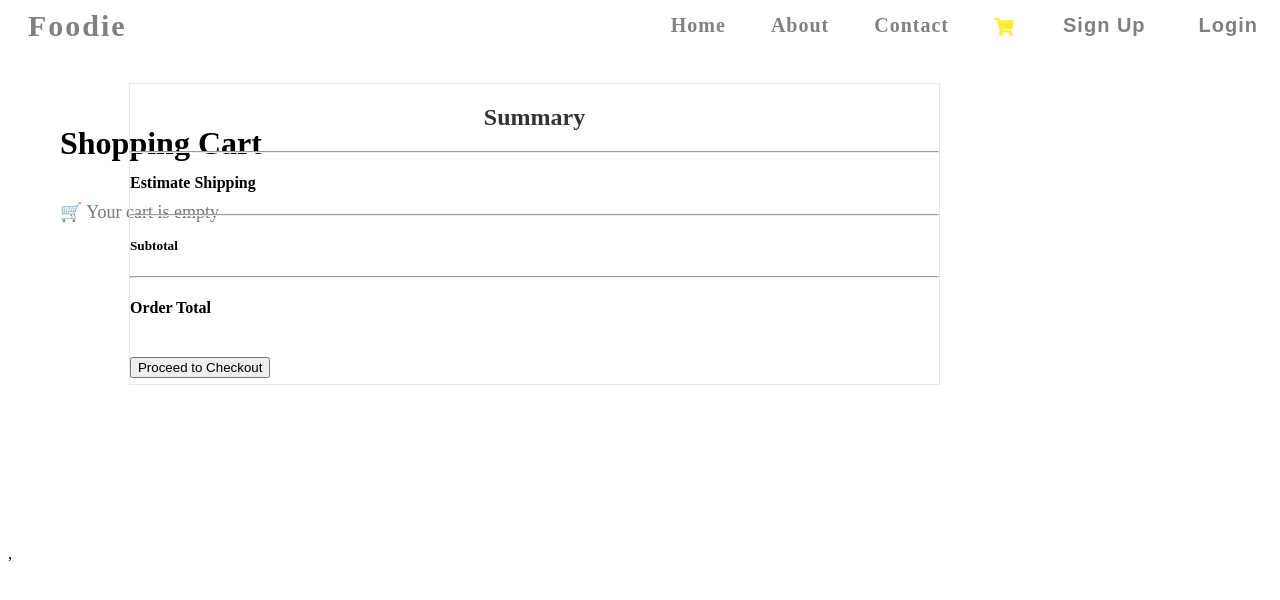
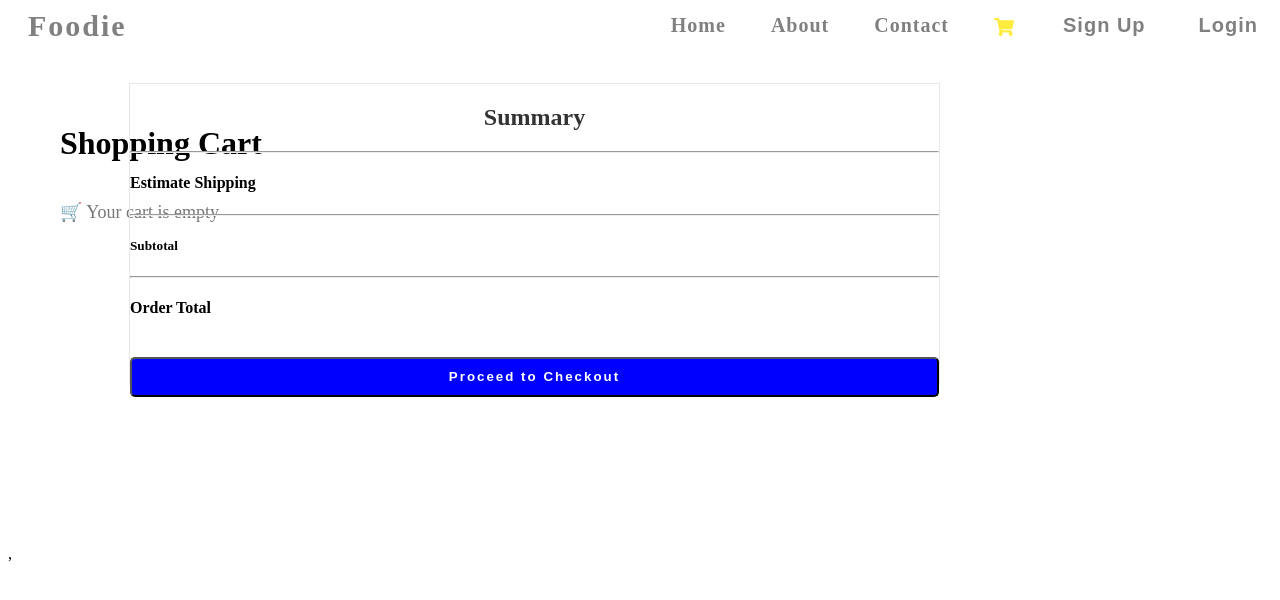
Before and after one commit to navnathc773/Foody, a React (Vite) app in the folder frontend/: page /Cart in a window 1280 px wide. Shown: the top 600 px of the page. Built offline with nearby package versions, Linux system fonts and the light colour scheme.

Commit message:
checkout added

```diff
--- a/frontend/src/Cart.jsx
+++ b/frontend/src/Cart.jsx
@@ -203,7 +203,7 @@ export const Cart = () => {
           <hr />
           <h4>Order Total</h4>
           <br />
-          <button>Proceed to Checkout</button>
+          <button className="checkout">Proceed to Checkout</button>
         </div>
       </div>
     </div>
--- a/frontend/style/cart.css
+++ b/frontend/style/cart.css
@@ -193,3 +193,14 @@
   height: 300px;
   border: 1px solid #e7e7e7;
 }
+
+.checkout{
+  width: 100%;
+  height: 40px;
+  border-radius: 5px;
+  background-color: blue;
+  color: white;
+  font-weight: 700;
+  letter-spacing: 2px;
+  cursor: pointer;
+}
```
